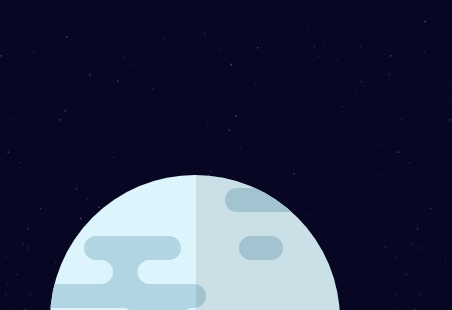
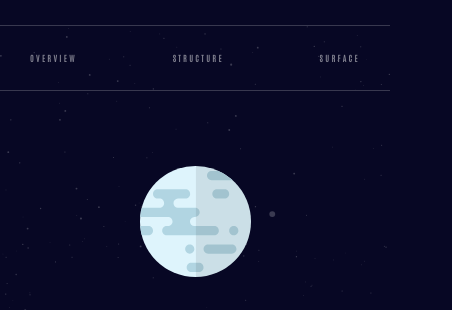
Before and after one commit to dj51234/planets, a website: page index.html in a window 390 px wide. Shown: the part 87-397 px from the top of the page, 452 px wide, since content can reach past the window. Drawn offline with Linux system fonts and the light colour scheme.

Commit message:
added mobile queries

```diff
--- a/index.html
+++ b/index.html
@@ -14,7 +14,7 @@
       <nav>
         <h2>Planets</h2>
         <ul>
-          <li><a href="">Mercury</a></li>
+          <li><a href="">h4</a></li>
           <li><a href="">Venus</a></li>
           <li><a href="">Earth</a></li>
           <li><a href="">Mars</a></li>
@@ -30,6 +30,19 @@
         />
       </nav>
     </header>
+    <nav class="mobile-nav">
+      <ul>
+        <li>
+          <h3><a href="">Overview</a></h3>
+        </li>
+        <li>
+          <h3><a href="">Structure</a></h3>
+        </li>
+        <li>
+          <h3><a href="">Surface</a></h3>
+        </li>
+      </ul>
+    </nav>
     <main>
       <div class="body-container">
         <div class="container">
--- a/scss/main.scss
+++ b/scss/main.scss
@@ -1,6 +1,7 @@
 @import url("https://fonts.googleapis.com/css2?family=Antonio:wght@300&family=Spartan:wght@400;700&display=swap");
 @import "vars.scss";
 @import "globals.scss";
+@import "mobile-nav.scss";
 
 body {
   background-color: $dark-blue;
@@ -57,6 +58,10 @@ header {
 
       a {
         text-transform: uppercase;
+
+        @include tablet {
+          font-size: 11px;
+        }
       }
     }
   }
@@ -86,10 +91,20 @@ main {
       flex-direction: column;
     }
 
+    @include phone {
+      padding-top: 75px;
+    }
+
     .planet-image {
       display: flex;
       align-items: center;
       justify-content: center;
+
+      @include x-small {
+        & img {
+          width: 111px;
+        }
+      }
     }
 
     .planet-image,
@@ -106,12 +121,26 @@ main {
         margin-top: 130px;
       }
 
+      @include x-small {
+        margin-top: 25px;
+      }
+
       .flex-body {
         @include tablet {
           display: flex;
           align-items: center;
           justify-content: space-between;
           width: 100%;
+        }
+
+        @include phone {
+          justify-content: center;
+          text-align: center;
+          padding: 20px;
+        }
+
+        @include x-small {
+          text-align: center;
         }
       }
 
@@ -120,6 +149,11 @@ main {
         font-weight: 700;
         font-family: $ff-antonio;
         margin: 0 0 25px;
+
+        @include x-small {
+          font-size: 40px;
+          line-height: 40px;
+        }
       }
 
       .text {
@@ -127,6 +161,14 @@ main {
         width: 100%;
         margin: 20px 0;
         color: $white;
+
+        @include phone {
+          max-width: 100%;
+        }
+
+        @include x-small {
+          font-size: 11px;
+        }
       }
 
       .text.source {
@@ -142,6 +184,10 @@ main {
         max-width: 350px;
         width: 100%;
         margin: 25px 0;
+
+        @include phone {
+          display: none;
+        }
       }
     }
   }
@@ -159,12 +205,37 @@ main {
       margin-top: 10px;
     }
 
+    @include phone {
+      flex-direction: column;
+      gap: 20px;
+    }
+
     .info-item {
       flex: 1 1;
       max-width: 235px;
       padding: 20px;
       width: 100%;
       border: 1px solid $grey;
+
+      @include phone {
+        display: flex;
+        align-items: center;
+        justify-content: space-between;
+        max-width: 100%;
+        width: 90%;
+        padding: 10px;
+
+        h2 {
+          font-size: 20px;
+          font-weight: 400;
+        }
+
+        @include x-small {
+          .text {
+            font-size: 8px;
+          }
+        }
+      }
     }
   }
 }
--- /dev/null
+++ b/scss/mobile-nav.scss
@@ -0,0 +1,39 @@
+nav.mobile-nav {
+  display: none;
+
+  @include phone {
+    border-top: 1px solid $dark-grey;
+    border-bottom: 1px solid $dark-grey;
+    height: 64px;
+    display: flex;
+    padding: 0 30px;
+
+    ul {
+      display: flex;
+      justify-content: space-between;
+      width: 100%;
+
+      li {
+        display: flex;
+        align-items: center;
+
+        h3 {
+          font-size: 11px;
+
+          @include x-small {
+            font-size: 8px;
+          }
+        }
+
+        a {
+          text-transform: uppercase;
+
+          height: 100%;
+          &:hover {
+            color: $white;
+          }
+        }
+      }
+    }
+  }
+}
--- a/scss/vars.scss
+++ b/scss/vars.scss
@@ -25,3 +25,9 @@ $ff-spartan: "Spartan", sans-serif;
     @content;
   }
 }
+
+@mixin x-small {
+  @media (max-width: 400px) {
+    @content;
+  }
+}
```
Also changed, not shown: css/main.css, css/mobile-nav.css (added).
